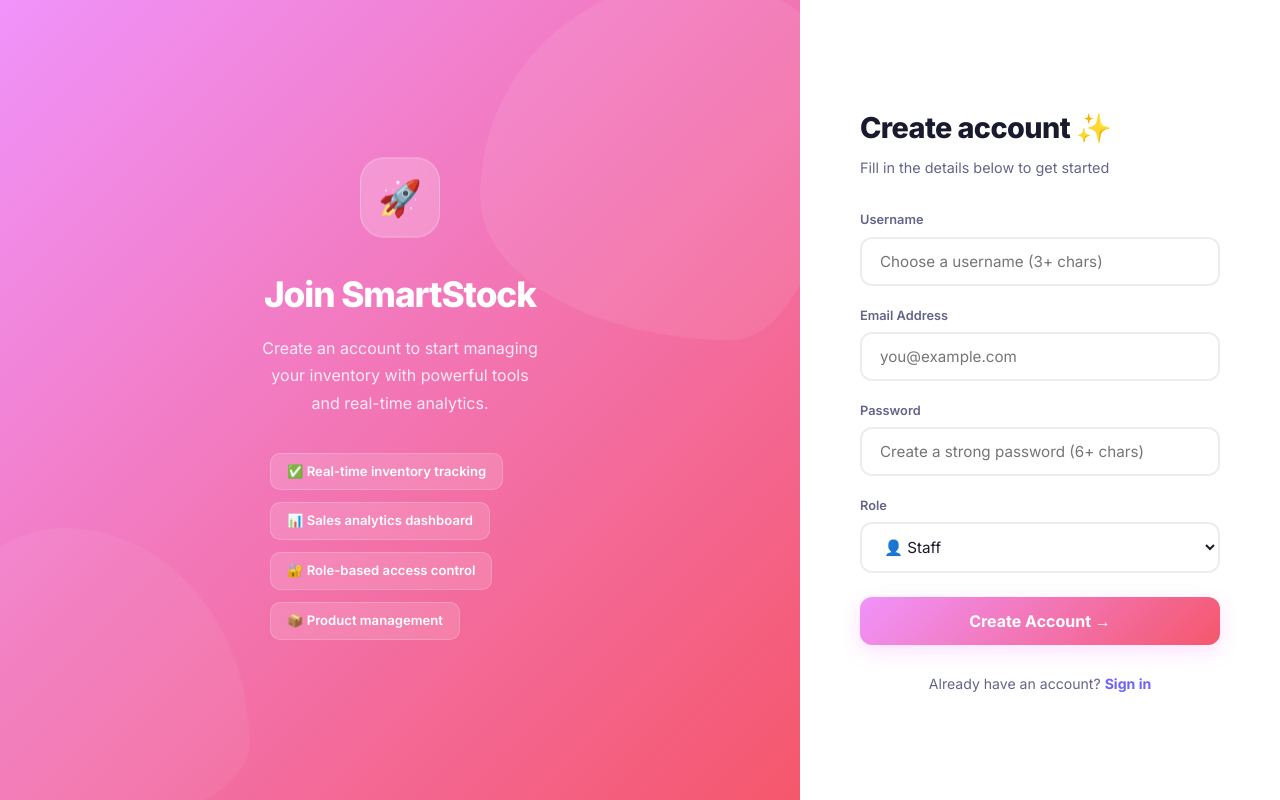
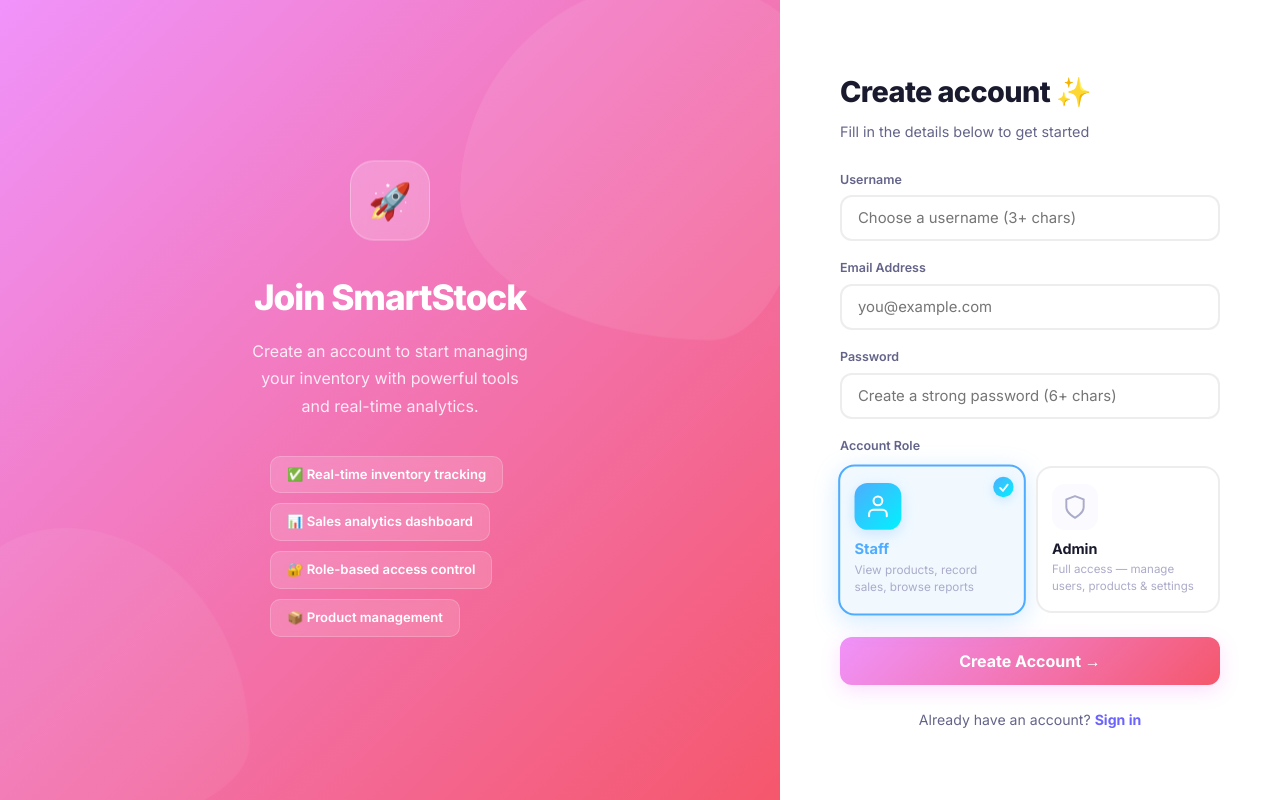
Before and after one commit to Ganindu-ui/Smart-inventory-System, a React app in the folder Frontend/: page /register in a window 1280 px wide. Built offline with nearby package versions, Linux system fonts and the light colour scheme; the HTML template or start-up script is replaced by a standard one.

Commit message:
Rejister Page Redesigned
- Redesigned the Choosing user roles

```diff
--- a/Frontend/src/components/Register.jsx
+++ b/Frontend/src/components/Register.jsx
@@ -3,43 +3,14 @@
 import axios from 'axios';
 import { useNavigate } from 'react-router-dom';
 
-function FloatingInput({ label, type = 'text', name, value, onChange, disabled, placeholder, children }) {
+function FloatingInput({ label, type = 'text', name, value, onChange, disabled, placeholder }) {
   const [focused, setFocused] = useState(false);
-  if (children) {
-    return (
-      <div style={{ marginBottom: 20 }}>
-        <label style={{
-          display: 'block', fontSize: '0.8rem', fontWeight: 600,
-          color: focused ? 'var(--primary)' : 'var(--text-secondary)',
-          marginBottom: 7, transition: 'color 0.2s', fontFamily: 'var(--font)',
-        }}>
-          {label}
-        </label>
-        <select
-          name={name} value={value} onChange={onChange} disabled={disabled}
-          onFocus={() => setFocused(true)} onBlur={() => setFocused(false)}
-          style={{
-            width: '100%', padding: '13px 18px',
-            border: `2px solid ${focused ? 'var(--primary)' : 'var(--border)'}`,
-            borderRadius: 12, outline: 'none',
-            fontFamily: 'var(--font)', fontSize: '0.95rem',
-            color: 'var(--text-primary)', background: '#fff',
-            transition: 'border-color 0.25s, box-shadow 0.25s',
-            boxShadow: focused ? '0 0 0 4px rgba(108,99,255,0.12)' : 'none',
-            cursor: 'pointer',
-          }}
-        >
-          {children}
-        </select>
-      </div>
-    );
-  }
   return (
-    <div style={{ marginBottom: 20 }}>
+    <div style={{ marginBottom: 18 }}>
       <label style={{
-        display: 'block', fontSize: '0.8rem', fontWeight: 600,
+        display: 'block', fontSize: '0.78rem', fontWeight: 600,
         color: focused ? 'var(--primary)' : 'var(--text-secondary)',
-        marginBottom: 7, transition: 'color 0.2s', fontFamily: 'var(--font)',
+        marginBottom: 6, transition: 'color 0.2s', fontFamily: 'var(--font)',
       }}>
         {label}
       </label>
@@ -48,15 +19,147 @@
         onFocus={() => setFocused(true)} onBlur={() => setFocused(false)}
         disabled={disabled} placeholder={placeholder} required
         style={{
-          width: '100%', padding: '13px 18px',
+          width: '100%', padding: '12px 16px',
           border: `2px solid ${focused ? 'var(--primary)' : 'var(--border)'}`,
           borderRadius: 12, outline: 'none',
-          fontFamily: 'var(--font)', fontSize: '0.95rem',
+          fontFamily: 'var(--font)', fontSize: '0.93rem',
           color: 'var(--text-primary)', background: '#fff',
           transition: 'border-color 0.25s, box-shadow 0.25s',
           boxShadow: focused ? '0 0 0 4px rgba(108,99,255,0.12)' : 'none',
         }}
       />
+    </div>
+  );
+}
+
+// Beautiful card-based role selector
+function RoleSelector({ value, onChange, disabled }) {
+  const roles = [
+    {
+      id: 'staff',
+      label: 'Staff',
+      description: 'View products, record sales, browse reports',
+      icon: (
+        <svg width="26" height="26" viewBox="0 0 24 24" fill="none" stroke="currentColor" strokeWidth="1.8" strokeLinecap="round" strokeLinejoin="round">
+          <path d="M20 21v-2a4 4 0 0 0-4-4H8a4 4 0 0 0-4 4v2"/>
+          <circle cx="12" cy="7" r="4"/>
+        </svg>
+      ),
+      gradient: 'linear-gradient(135deg, #4facfe 0%, #00f2fe 100%)',
+      glow: 'rgba(79,172,254,0.25)',
+      selectedBg: 'rgba(79,172,254,0.08)',
+      selectedBorder: '#4facfe',
+    },
+    {
+      id: 'admin',
+      label: 'Admin',
+      description: 'Full access — manage users, products & settings',
+      icon: (
+        <svg width="26" height="26" viewBox="0 0 24 24" fill="none" stroke="currentColor" strokeWidth="1.8" strokeLinecap="round" strokeLinejoin="round">
+          <path d="M12 22s8-4 8-10V5l-8-3-8 3v7c0 6 8 10 8 10z"/>
+        </svg>
+      ),
+      gradient: 'linear-gradient(135deg, #6c63ff 0%, #8b5cf6 100%)',
+      glow: 'rgba(108,99,255,0.28)',
+      selectedBg: 'rgba(108,99,255,0.08)',
+      selectedBorder: '#6c63ff',
+    },
+  ];
+
+  return (
+    <div style={{ marginBottom: 20 }}>
+      <label style={{
+        display: 'block', fontSize: '0.78rem', fontWeight: 600,
+        color: 'var(--text-secondary)', marginBottom: 10, fontFamily: 'var(--font)',
+      }}>
+        Account Role
+      </label>
+      <div style={{ display: 'grid', gridTemplateColumns: '1fr 1fr', gap: 12 }}>
+        {roles.map(role => {
+          const isSelected = value === role.id;
+          return (
+            <button
+              key={role.id}
+              type="button"
+              onClick={() => !disabled && onChange(role.id)}
+              disabled={disabled}
+              style={{
+                position: 'relative',
+                padding: '16px 14px',
+                border: `2px solid ${isSelected ? role.selectedBorder : 'var(--border)'}`,
+                borderRadius: 16,
+                background: isSelected ? role.selectedBg : '#fff',
+                cursor: disabled ? 'not-allowed' : 'pointer',
+                textAlign: 'left',
+                fontFamily: 'var(--font)',
+                transition: 'all 0.25s var(--ease)',
+                boxShadow: isSelected ? `0 6px 24px ${role.glow}` : 'none',
+                transform: isSelected ? 'scale(1.02)' : 'scale(1)',
+                overflow: 'hidden',
+              }}
+              onMouseEnter={e => {
+                if (!isSelected && !disabled) {
+                  e.currentTarget.style.borderColor = role.selectedBorder;
+                  e.currentTarget.style.background = role.selectedBg;
+                  e.currentTarget.style.boxShadow = `0 4px 16px ${role.glow}`;
+                }
+              }}
+              onMouseLeave={e => {
+                if (!isSelected) {
+                  e.currentTarget.style.borderColor = 'var(--border)';
+                  e.currentTarget.style.background = '#fff';
+                  e.currentTarget.style.boxShadow = 'none';
+                }
+              }}
+            >
+              {/* Selected checkmark */}
+              {isSelected && (
+                <div style={{
+                  position: 'absolute', top: 10, right: 10,
+                  width: 20, height: 20, borderRadius: '50%',
+                  background: role.gradient,
+                  display: 'flex', alignItems: 'center', justifyContent: 'center',
+                  boxShadow: `0 3px 10px ${role.glow}`,
+                  animation: 'scaleIn 0.25s var(--ease-bounce)',
+                }}>
+                  <svg width="11" height="11" viewBox="0 0 12 12" fill="none">
+                    <polyline points="2,6.5 5,9.5 10,3" stroke="white" strokeWidth="2" strokeLinecap="round" strokeLinejoin="round"/>
+                  </svg>
+                </div>
+              )}
+
+              {/* Icon */}
+              <div style={{
+                width: 46, height: 46, borderRadius: 13, marginBottom: 10,
+                background: isSelected ? role.gradient : 'var(--surface-2)',
+                display: 'flex', alignItems: 'center', justifyContent: 'center',
+                color: isSelected ? '#fff' : 'var(--text-muted)',
+                transition: 'all 0.25s',
+                boxShadow: isSelected ? `0 4px 14px ${role.glow}` : 'none',
+              }}>
+                {role.icon}
+              </div>
+
+              {/* Label */}
+              <div style={{
+                fontWeight: 700, fontSize: '0.9rem',
+                color: isSelected ? role.selectedBorder : 'var(--text-primary)',
+                marginBottom: 4, transition: 'color 0.2s',
+              }}>
+                {role.label}
+              </div>
+
+              {/* Description */}
+              <div style={{
+                fontSize: '0.72rem', color: 'var(--text-muted)',
+                lineHeight: 1.5, fontWeight: 400,
+              }}>
+                {role.description}
+              </div>
+            </button>
+          );
+        })}
+      </div>
     </div>
   );
 }
@@ -69,6 +172,7 @@
   const navigate = useNavigate();
 
   const handleChange = (e) => setForm({ ...form, [e.target.name]: e.target.value });
+  const handleRoleChange = (role) => setForm({ ...form, role });
 
   const handleSubmit = async (e) => {
     e.preventDefault();
@@ -87,7 +191,7 @@
 
   return (
     <div style={{ display: 'flex', minHeight: '100vh', width: '100%', fontFamily: 'var(--font)' }}>
-      {/* Left — branded (different gradient + messaging) */}
+      {/* Left — branded */}
       <div style={{
         flex: 1, background: 'var(--grad-pink)', position: 'relative',
         display: 'flex', flexDirection: 'column', alignItems: 'center', justifyContent: 'center',
@@ -108,15 +212,14 @@
           <h1 style={{ fontSize: '2.2rem', fontWeight: 800, letterSpacing: '-0.03em', marginBottom: 14 }}>
             Join SmartStock
           </h1>
-          <p style={{ opacity: 0.85, fontSize: '1rem', lineHeight: 1.7, maxWidth: 280 }}>
+          <p style={{ opacity: 0.85, fontSize: '1rem', lineHeight: 1.7, maxWidth: 280, margin: '0 auto' }}>
             Create an account to start managing your inventory with powerful tools and real-time analytics.
           </p>
-          <div style={{ display: 'flex', flexDirection: 'column', gap: 12, marginTop: 36, alignItems: 'flex-start', maxWidth: 260, margin: '36px auto 0' }}>
+          <div style={{ display: 'flex', flexDirection: 'column', gap: 10, marginTop: 36, alignItems: 'flex-start', maxWidth: 240, margin: '36px auto 0' }}>
             {['✅ Real-time inventory tracking', '📊 Sales analytics dashboard', '🔐 Role-based access control', '📦 Product management'].map(item => (
               <div key={item} style={{
                 padding: '8px 16px', borderRadius: 10,
-                background: 'rgba(255,255,255,0.15)',
-                fontSize: '0.82rem', fontWeight: 600,
+                background: 'rgba(255,255,255,0.15)', fontSize: '0.82rem', fontWeight: 600,
                 backdropFilter: 'blur(6px)', border: '1px solid rgba(255,255,255,0.2)',
               }}>
                 {item}
@@ -128,13 +231,14 @@
 
       {/* Right — form */}
       <div style={{
-        width: '480px', minWidth: '360px', background: '#fff',
+        width: '500px', minWidth: '380px', background: '#fff',
         display: 'flex', flexDirection: 'column', alignItems: 'center', justifyContent: 'center',
-        padding: '60px 52px',
+        padding: '48px 52px',
         animation: 'slideInRight 0.5s var(--ease) both',
+        overflowY: 'auto',
       }}>
-        <div style={{ width: '100%', maxWidth: 360 }}>
-          <div style={{ marginBottom: 32 }}>
+        <div style={{ width: '100%', maxWidth: 380 }}>
+          <div style={{ marginBottom: 28 }}>
             <h2 style={{ fontSize: '1.8rem', fontWeight: 800, color: 'var(--text-primary)', marginBottom: 8, letterSpacing: '-0.02em' }}>
               Create account ✨
             </h2>
@@ -162,10 +266,9 @@
             <FloatingInput label="Username" name="username" value={form.username} onChange={handleChange} disabled={loading} placeholder="Choose a username (3+ chars)" />
             <FloatingInput label="Email Address" type="email" name="email" value={form.email} onChange={handleChange} disabled={loading} placeholder="you@example.com" />
             <FloatingInput label="Password" type="password" name="password" value={form.password} onChange={handleChange} disabled={loading} placeholder="Create a strong password (6+ chars)" />
-            <FloatingInput label="Role" name="role" value={form.role} onChange={handleChange} disabled={loading}>
-              <option value="staff">👤 Staff</option>
-              <option value="admin">👨‍💼 Admin</option>
-            </FloatingInput>
+
+            {/* ✨ Beautiful role selector */}
+            <RoleSelector value={form.role} onChange={handleRoleChange} disabled={loading} />
 
             <button
               type="submit"
@@ -173,20 +276,20 @@
               onMouseEnter={e => !loading && (e.currentTarget.style.transform = 'translateY(-2px)', e.currentTarget.style.boxShadow = '0 10px 30px rgba(240,93,251,0.4)')}
               onMouseLeave={e => (e.currentTarget.style.transform = '', e.currentTarget.style.boxShadow = '0 6px 20px rgba(240,93,251,0.2)')}
               style={{
-                width: '100%', padding: '14px',
+                width: '100%', padding: '14px', marginTop: 4,
                 background: loading ? '#a0a0c0' : 'var(--grad-pink)',
                 border: 'none', borderRadius: 12,
                 color: '#fff', fontFamily: 'var(--font)',
                 fontWeight: 700, fontSize: '1rem', cursor: loading ? 'not-allowed' : 'pointer',
                 boxShadow: '0 6px 20px rgba(240,93,251,0.2)',
-                transition: 'transform 0.25s, box-shadow 0.25s', marginTop: 4,
+                transition: 'transform 0.25s, box-shadow 0.25s',
               }}
             >
               {loading ? '⏳ Creating account...' : 'Create Account →'}
             </button>
           </form>
 
-          <p style={{ textAlign: 'center', marginTop: 28, color: 'var(--text-secondary)', fontSize: '0.88rem' }}>
+          <p style={{ textAlign: 'center', marginTop: 24, color: 'var(--text-secondary)', fontSize: '0.88rem' }}>
             Already have an account?{' '}
             <a href="/login" style={{ color: 'var(--primary)', fontWeight: 700, textDecoration: 'none' }}>
               Sign in
```
